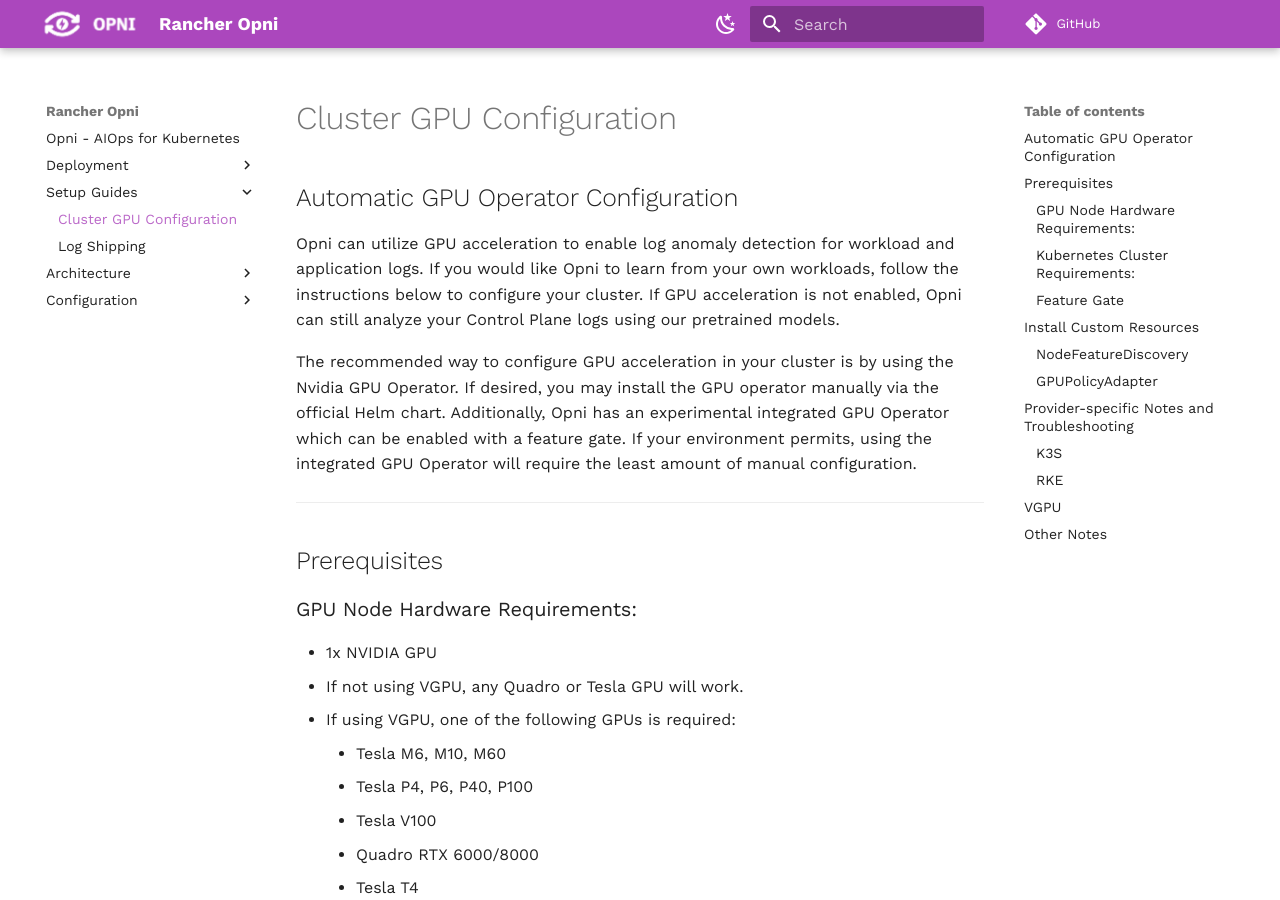
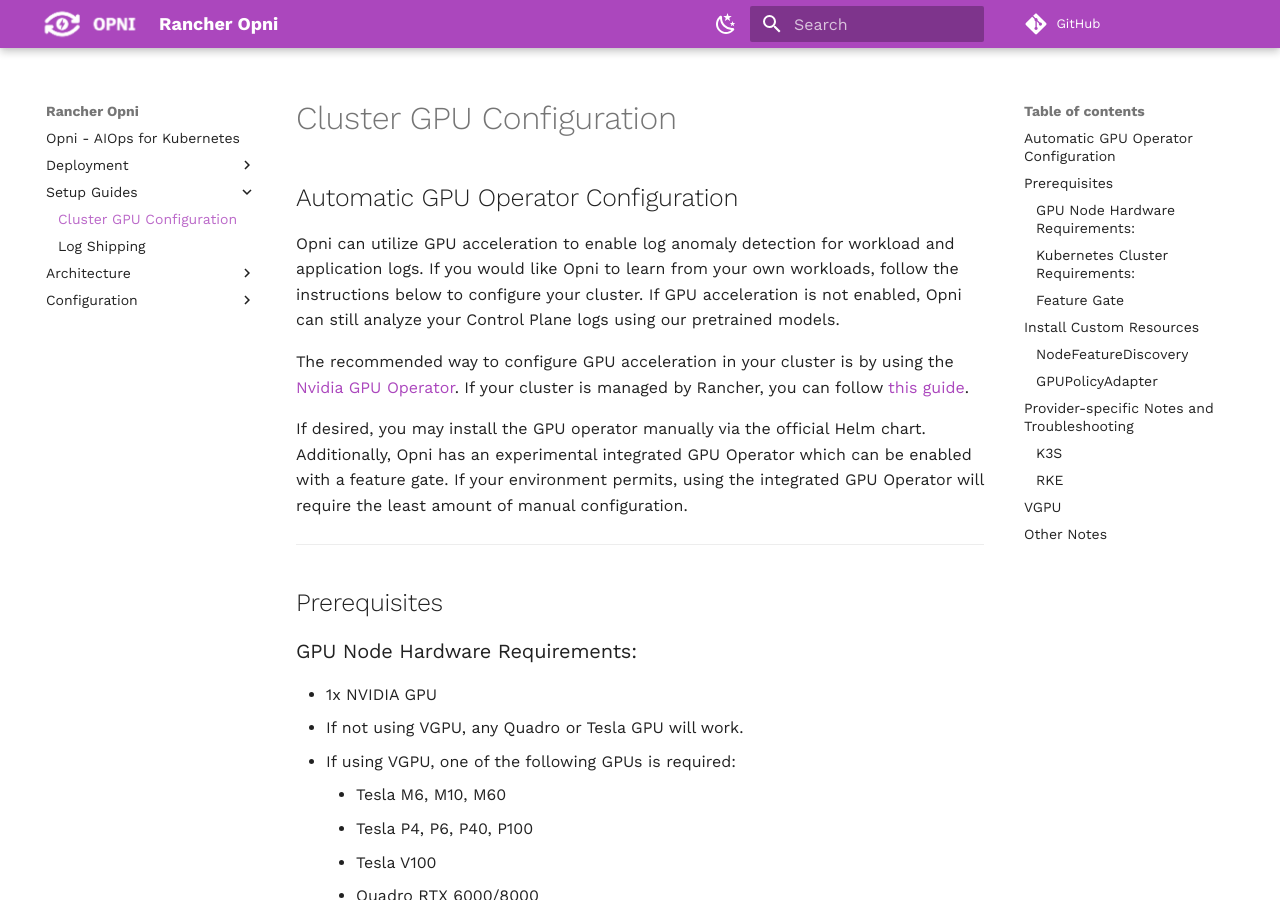
Before and after one commit to rancher/opni-docs, an MkDocs documentation site: the page built from docs/setup/gpu.md, in a window 1280 px wide and 900 px high. Built offline with MkDocs 1.6.1 and Material for MkDocs 9.7.7, drawn with Linux system fonts in a browser that asks for light colours; comment, search, counter and statistics services are not loaded.

Commit message:
adding hyperlinks to nvidia gpu operator

```diff
--- a/docs/setup/gpu.md
+++ b/docs/setup/gpu.md
@@ -11,7 +11,10 @@
 pretrained models.
 
 The recommended way to configure GPU acceleration in your cluster is by using
-the Nvidia GPU Operator. If desired, you may install the GPU operator manually
+the [Nvidia GPU Operator](https://github.com/NVIDIA/gpu-operator). If your cluster
+is managed by Rancher, you can follow [this guide](https://rancher.com/blog/2020/get-up-and-running-with-nvidia-gpus).
+
+If desired, you may install the GPU operator manually
 via the official Helm chart. Additionally, Opni has an experimental integrated
 GPU Operator which can be enabled with a feature gate. If your environment
 permits, using the integrated GPU Operator will require the least amount of
```
